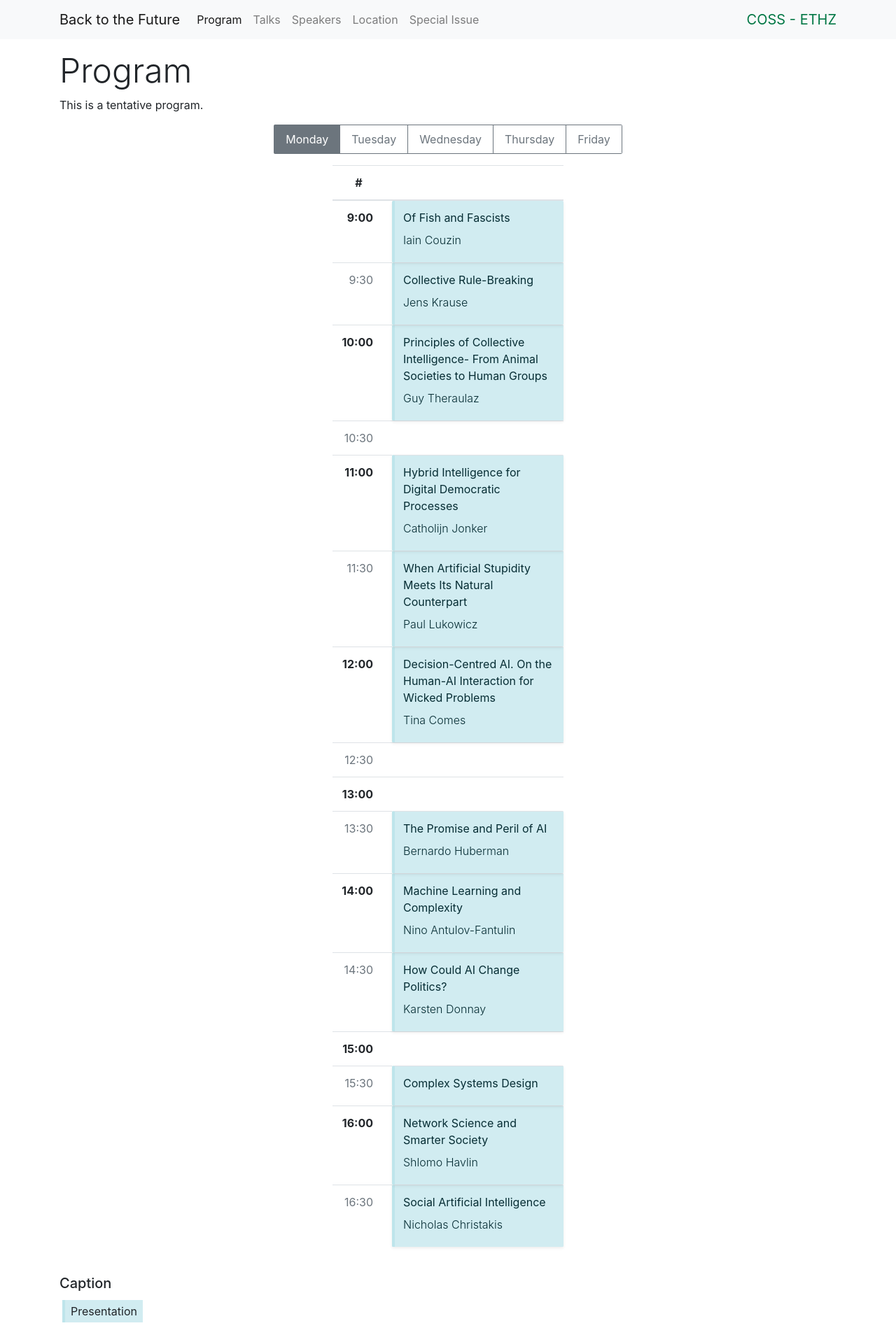
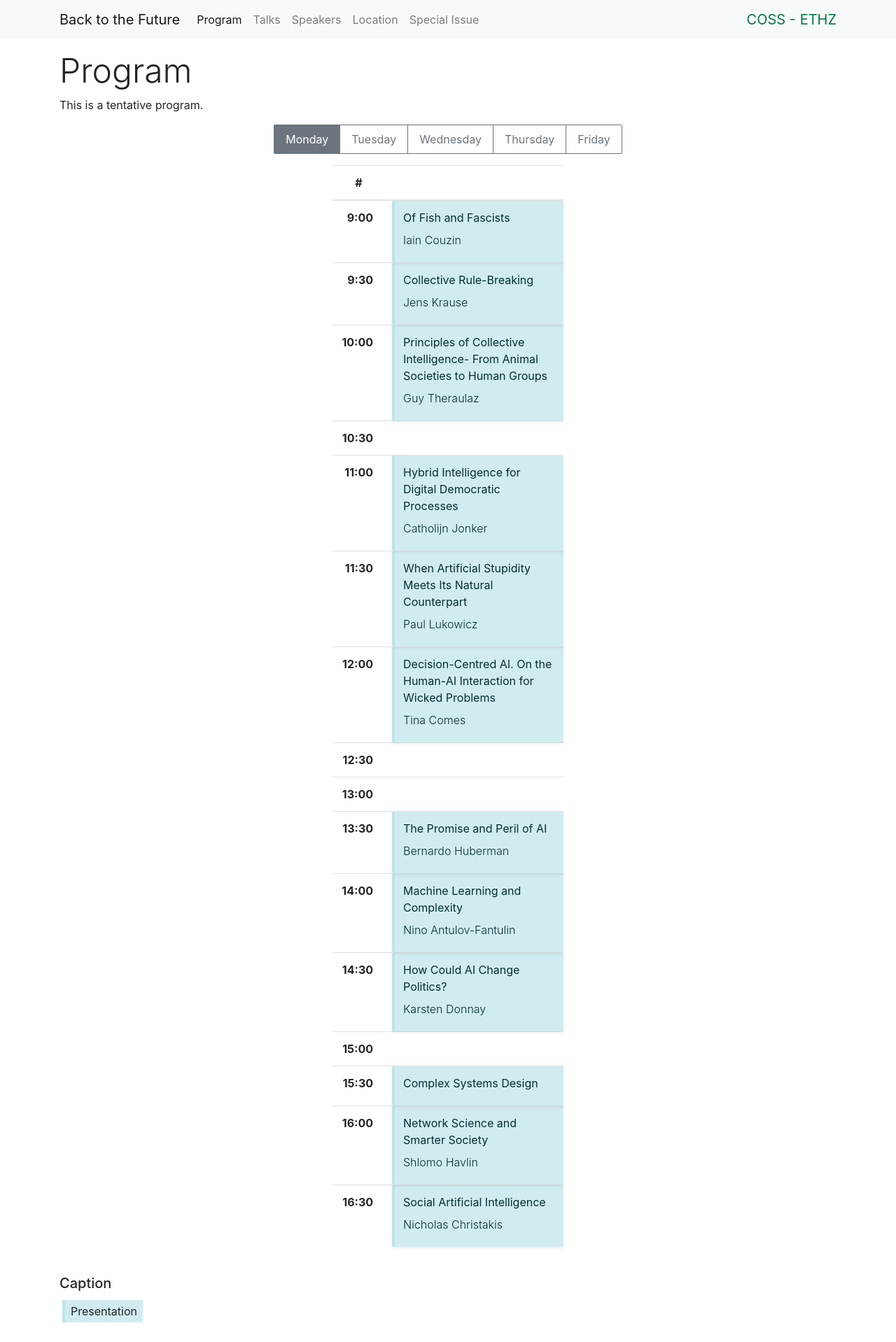
Before and after one commit to ethz-coss/ethz-coss.github.io, a Jekyll site: the page built from program/index.md, in a window 1280 px wide. Shown: the whole page at 70% size. Built offline with Jekyll 4.4.1, drawn with Linux system fonts in a browser that asks for light colours.

Commit message:
time edit, show full time

```diff
--- a/_layouts/program.html
+++ b/_layouts/program.html
@@ -98,7 +98,7 @@
                   {{- current_time -}}
                 </th>
               {%- elsif site.conference.program.show_alltimes -%}
-                <th scope="row" class="col-title text-right text-muted font-weight-normal" style="z-index: {{ z-index-max }}">
+                <th scope="row" class="col-title text-right" style="z-index: {{ z-index-max }}">
                   {{ current_time }}
                 </th>
               {%- else -%}
```
